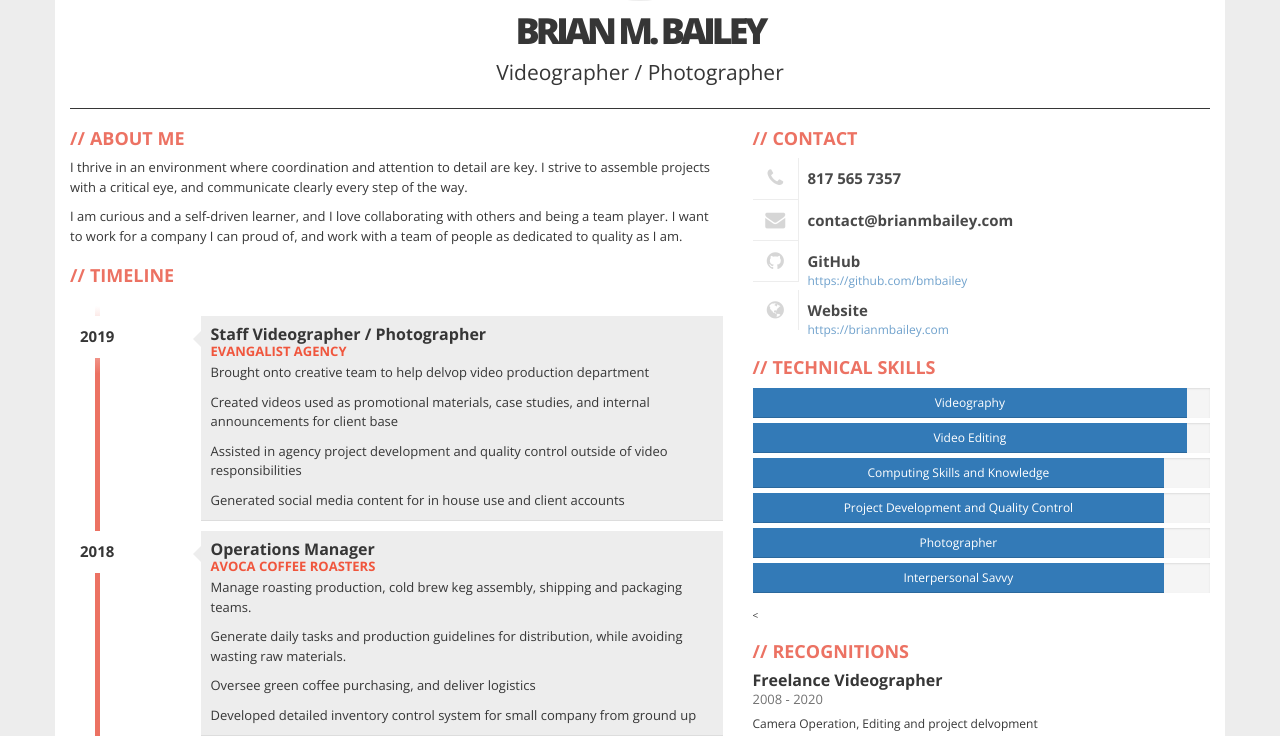
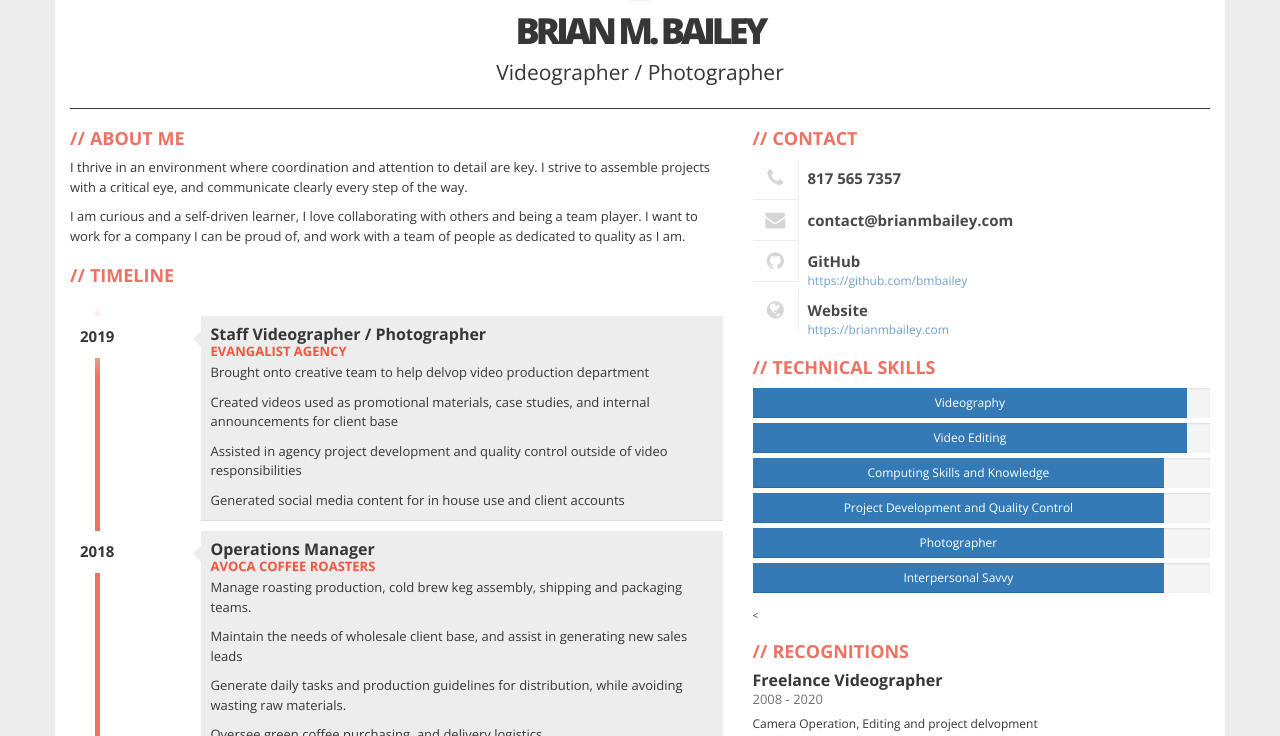
Before and after one commit to Bmbailey/Resume, a Jekyll site: the page built from index.html, in a window 1280 px wide and 900 px high, cut to the strip 164-900 px from the top of the window. Built offline with Jekyll 4.4.1, drawn with Linux system fonts in a browser that asks for light colours; nearby versions of some CDN libraries; some of the changed text lies outside the part shown.

Commit message:
Timeline update baby

```diff
--- a/_data/about.yml
+++ b/_data/about.yml
@@ -1,4 +1,4 @@
   - I thrive in an environment where coordination and attention to detail are key. I strive to assemble projects with a critical eye, and communicate clearly every step of the way.
   -
   -
-  - I am curious and a self-driven learner, and I love collaborating with others and being a team player. I want to work for a company I can proud of, and work with a team of people as dedicated to quality as I am.
+  - I am curious and a self-driven learner, I love collaborating with others and being a team player. I want to work for a company I can be proud of, and work with a team of people as dedicated to quality as I am.
--- a/_data/timeline.yml
+++ b/_data/timeline.yml
@@ -12,8 +12,9 @@
   year: 2018
   description:
     - Manage roasting production, cold brew keg assembly, shipping and packaging teams.
+    - Maintain the needs of wholesale client base, and assist in generating new sales leads
     - Generate daily tasks and production guidelines for distribution, while avoiding wasting raw materials.
-    - Oversee green coffee purchasing, and deliver logistics
+    - Oversee green coffee purchasing, and delivery logistics
     - Developed detailed inventory control system for small company from ground up
 
 - title: Freelance Videographer
```
